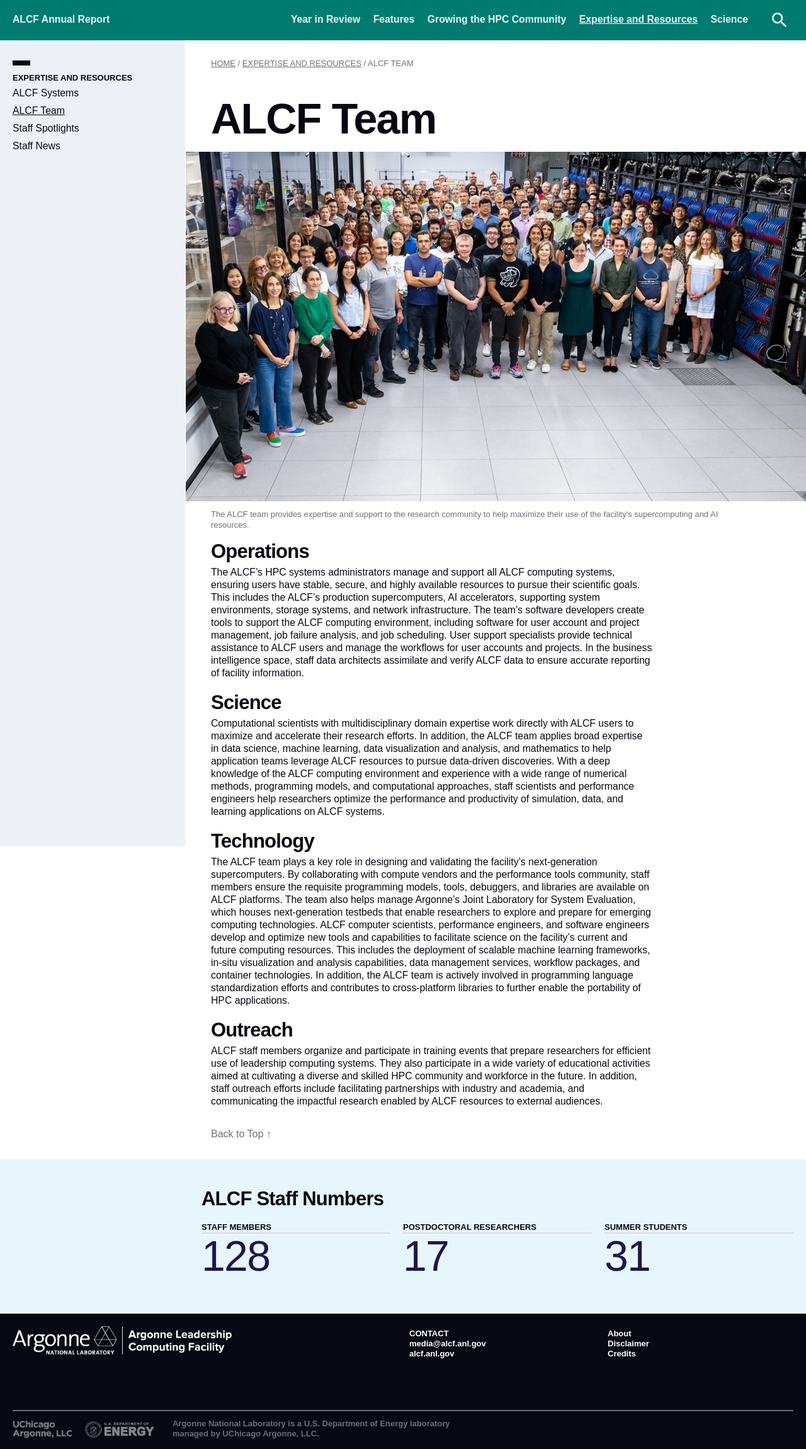
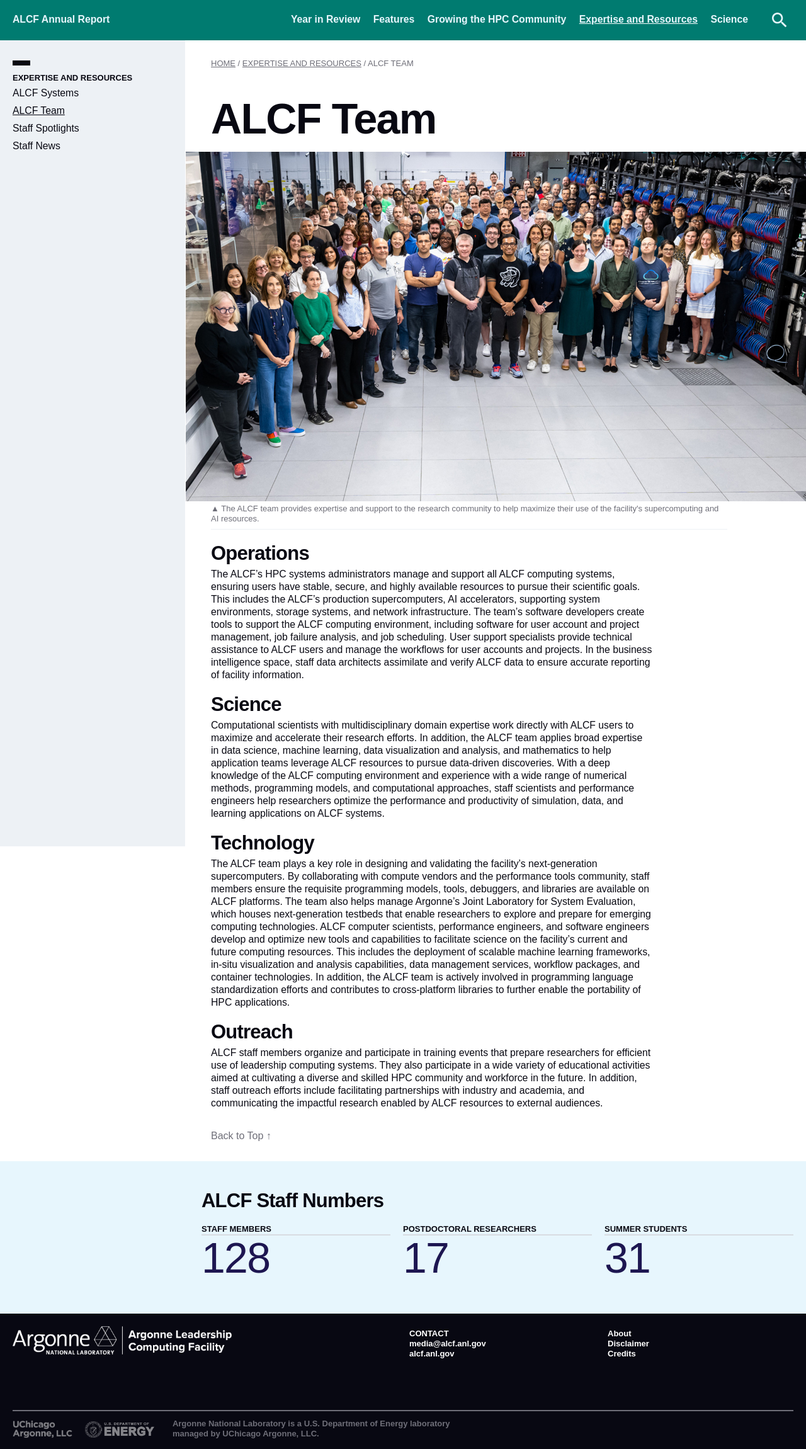
Before and after one commit to argonne-lcf/AR2024, a Jekyll site: the page built from 04_expertise-and-resources/team.md, in a window 1280 px wide. Shown: the whole page at 63% size. Built offline with Jekyll 4.4.1, drawn with Linux system fonts in a browser that asks for light colours; some web fonts are replaced.

Commit message:
caption style update

```diff
--- a/_sass/template/components/_component--home.scss
+++ b/_sass/template/components/_component--home.scss
@@ -126,7 +126,7 @@
 .home--hero-caption {
 	@include grid-parent($config: $grid-full);
 	@include stack(xs);
-	padding-bottom: bl(3);
+	padding-bottom: bl(2);
 	border-bottom: 1px solid color(neutral, XX);
 
 	small {
--- a/_sass/template/components/_component--media-hero-img.scss
+++ b/_sass/template/components/_component--media-hero-img.scss
@@ -15,7 +15,7 @@
 
 	.img-wrapper {
 		@include aspect-ratio(16, 9);
-		@include stack(xs);
+		// @include stack(xxs);
 		width: calc(75vw + 26px);
 		margin-left: -40px;
 		width: calc(100vw + 26px);
@@ -33,6 +33,14 @@
 
 	.caption {
 		color: color(neutral, XXXX);
+		padding-bottom: bl(2);
+		border-bottom: 1px solid color(neutral, XX);
+		display: block;
+		@include stack(xxs);
+	}
+
+	.caption:before {
+		content: '\25B2  ';
 	}
 
 	.credit {
```
Also changed, not shown: 3 other files.
